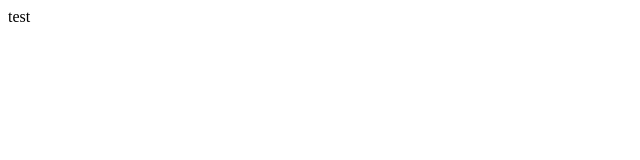
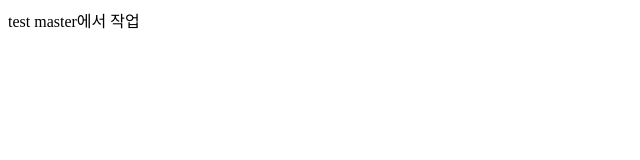
Before and after one commit to LeeGwanSoo/tutorials_git_lgs, a plain HTML site: page index.html in a window 1280 px wide. Shown: the whole page, without its empty margins (0-640 px from the left). Drawn offline with Linux system fonts and the light colour scheme.

Commit message:
master에서 작업

```diff
--- a/index.html
+++ b/index.html
@@ -1,4 +1,6 @@
 <html>
 test
 </html>
-<body></body>
+<body>
+master에서 작업
+</body>
```
